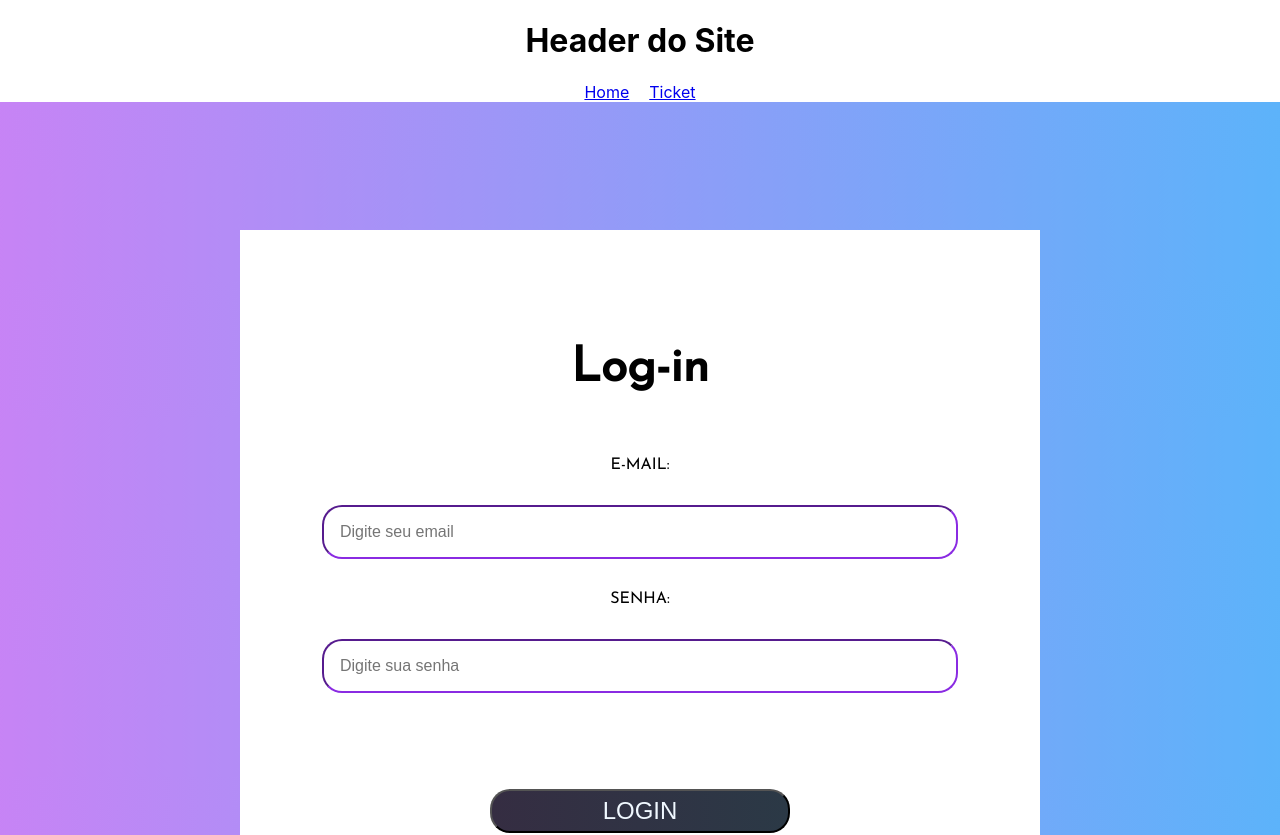
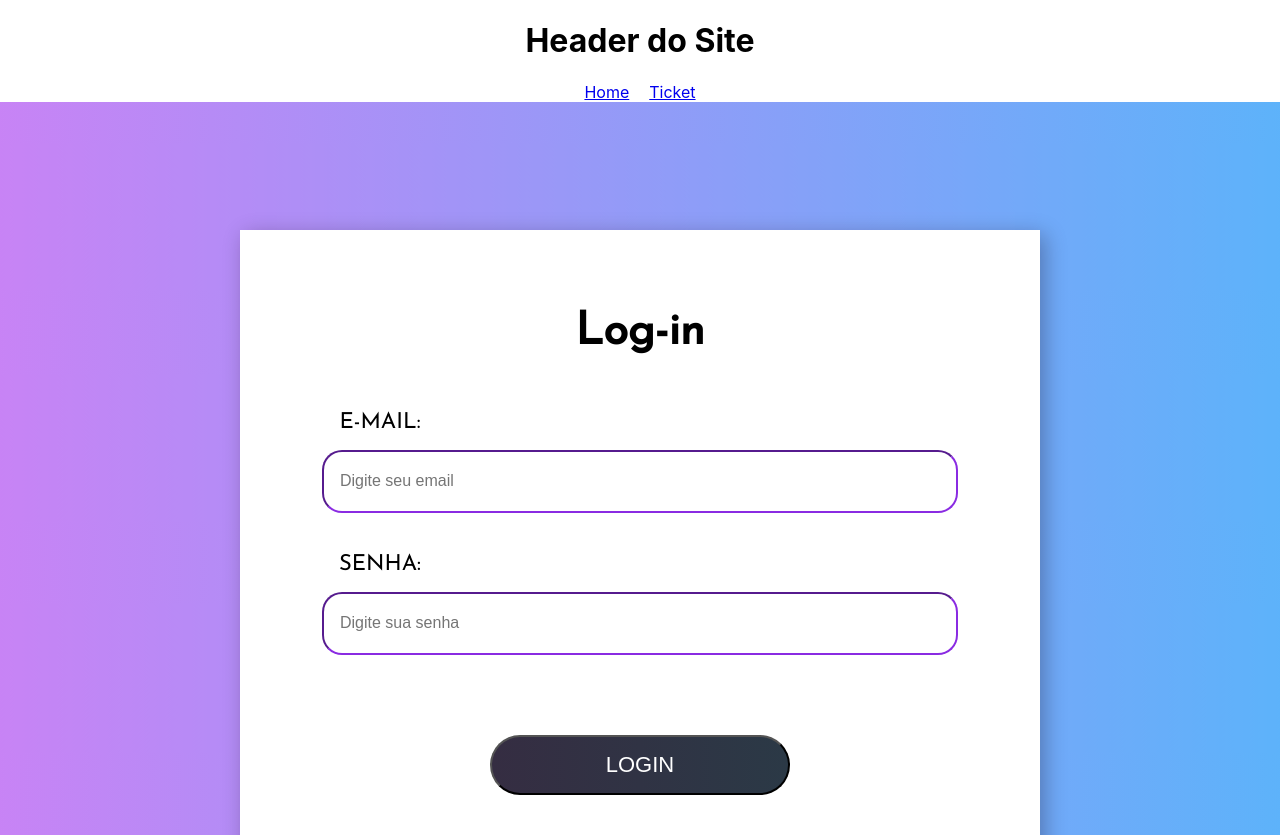
Before and after one commit to BananaaScript/BetterCallUs, a React (Create React App) app in the folder BetterCallUs - Front/: page /ticket in a window 1280 px wide. Shown: the top 835 px of the page. Built offline with nearby package versions, Linux system fonts and the light colour scheme.

Commit message:
tela de login pronta

```diff
--- a/BetterCallUs - Front/src/App.css
+++ b/BetterCallUs - Front/src/App.css
@@ -26,7 +26,7 @@ nav a{
   background: linear-gradient(90deg, rgb(245, 111, 243) 4%, rgb(92, 179, 250) 100%);
   padding: 10%;
   background-size: 150% 10%;
-  animation: degrade 5s infinite alternate ;
+  animation: degrade 2s infinite alternate ;
 }
 
 @keyframes degrade{
@@ -39,19 +39,21 @@ nav a{
   justify-content: center;
   align-items: center;
   text-align: center;
-  height: 750px;
+  height: 680px;
   width: 800px;
   background-color: #ffffff;
   display: flex;
   align-items: center;
   justify-content: center;
   flex-direction: column;
+  box-shadow: 5px 5px 20px rgba(21, 11, 22, 0.3);
 }
 
-.boxLogin .tituloLogin {
+#tituloLogin{
   font-family: fonte;
+  font-size: 45px;
   font-weight: bold;
-  font-size: 48px;
+  margin-bottom: 2%;
 }
 
 .boxLogin p {
@@ -60,7 +62,7 @@ nav a{
 }
 
 .inputLogin {
-  margin: 2%;
+  height: 4%;
   width: 75%;
   font-size: medium;
 
@@ -73,17 +75,22 @@ nav a{
 
 .buttonLogin {
   margin: 10%;
+  height: 60px;
   width: 300px;
   max-width: 90%;
-  font-size: 24px;
+  font-size: 22px;
   padding: 6px;
-  border-radius: 20px;
+  border-radius: 200px;
   background: linear-gradient(90deg, #352D42, #2B3946);
-  color: aliceblue;
+  color: rgb(255, 255, 255);
+  cursor: pointer;
 }
 
-.esquerda{
-  font-size: 2000px;
+#esquerda{
+  margin-left: -65%;
+  margin-top: 5%;
+  margin-bottom: 2%;
+  font-size: 22px;
 }
 
 
--- a/BetterCallUs - Front/src/pages/login/index.tsx
+++ b/BetterCallUs - Front/src/pages/login/index.tsx
@@ -32,10 +32,10 @@ export default function Login() {
     <div>
       <div className='bodyLogin'>
         <div className="boxLogin">
-          <p className="tituloLogin">Log-in</p>
-          <p>E-MAIL:</p>
+          <p id="tituloLogin">Log-in</p>
+          <p id='esquerda'>E-MAIL:</p>
           <input className='inputLogin' type='text' value={email} onChange={handleEmail} placeholder="Digite seu email" />
-          <p>SENHA:</p>
+          <p id='esquerda'>SENHA:</p>
           <input className='inputLogin' type='password' value={senha} onChange={handleSenha} placeholder="Digite sua senha" />
 
           <button className='buttonLogin' onClick={handleLogin}>LOGIN</button>
```
